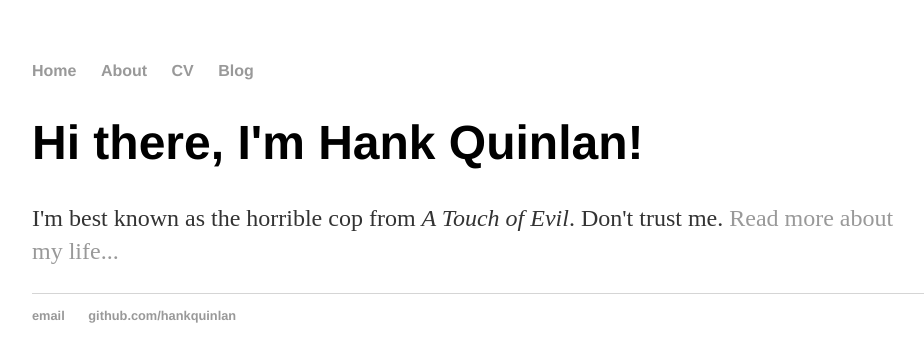
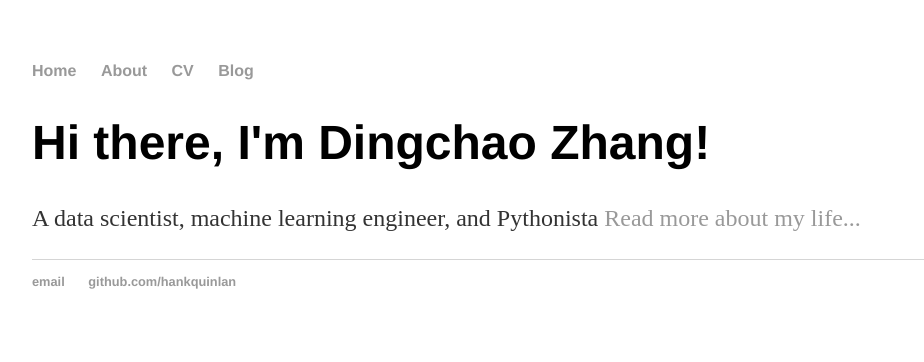
Before and after one commit to dingchaoz/dingchaoz.github.io, a Jekyll site: the page built from index.html, in a window 1280 px wide. Shown: the top 362 px of the page, without its empty margins (160-1084 px from the left). Built offline with Jekyll 4.4.1, drawn with Linux system fonts in a browser that asks for light colours.

Commit message:
Update index.html

```diff
--- a/index.html
+++ b/index.html
@@ -1,9 +1,9 @@
 ---
 layout: default
-title: Hank Quinlan, Horrible Cop
+title: Dingchao Zhang
 ---
 
 		<div class="blurb">
-			<h1>Hi there, I'm Hank Quinlan!</h1>
-			<p>I'm best known as the horrible cop from <em>A Touch of Evil</em>. Don't trust me. <a href="/about">Read more about my life...</a></p>
+			<h1>Hi there, I'm Dingchao Zhang!</h1>
+			<p> A data scientist, machine learning engineer, and Pythonista <a href="/about">Read more about my life...</a></p>
 		</div>
```
